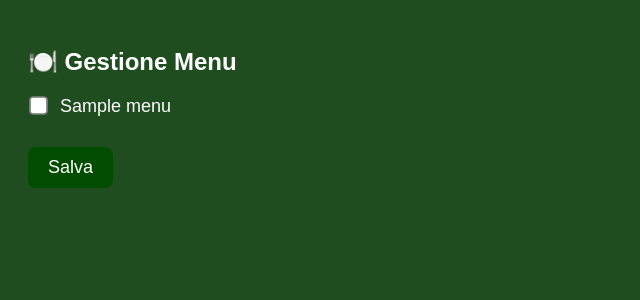
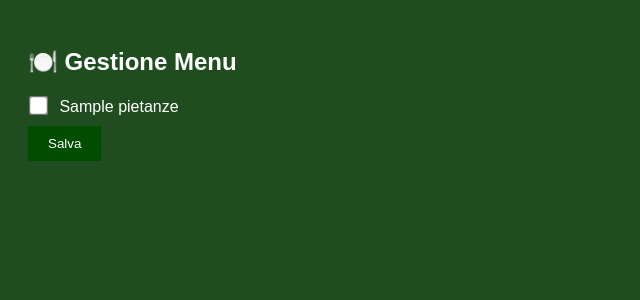
Before and after one commit to emiliomaj60-lang/alpini-preordini, a Flask app: template templates/admin_menu.html in a window 1280 px wide. Shown: the top 300 px of the page, without its empty margins (0-640 px from the left). Run offline with Flask 3, Linux system fonts and the light colour scheme; the template is opened without the code that fills it: most values are stand-ins (such as "Sample title", 1, 10 or a date in 2020).

Commit message:
Add files via upload

```diff
--- a/templates/admin_menu.html
+++ b/templates/admin_menu.html
@@ -5,9 +5,9 @@
     <meta name="viewport" content="width=device-width, initial-scale=1">
     <style>
         body { background: #1f4d1f; color: white; font-family: Arial; padding: 20px; }
-        label { display: block; margin: 10px 0; font-size: 18px; }
-        input[type=checkbox] { transform: scale(1.4); margin-right: 10px; }
-        button { margin-top: 20px; padding: 10px 20px; background: #004d00; color: white; border: none; border-radius: 8px; font-size: 18px; }
+        label { display: block; margin: 10px 0; }
+        input[type=checkbox] { transform: scale(1.5); margin-right: 10px; }
+        button { padding: 10px 20px; background: #004d00; color: white; border: none; }
     </style>
 </head>
 <body>
@@ -15,10 +15,10 @@
 <h2>🍽️ Gestione Menu</h2>
 
 <form method="POST">
-    {% for p in menu %}
+    {% for p in menu.pietanze %}
         <label>
-            <input type="checkbox" name="esauriti" value="{{ p.nome }}" {% if p.esaurita %}checked{% endif %}>
-            {{ p.nome }}
+            <input type="checkbox" name="esaurita_{{ loop.index0 }}" {% if p.esaurita %}checked{% endif %}>
+            {{ p.nome }} {% if p.esaurita %}<span style="color:red;">(ESURITA)</span>{% endif %}
         </label>
     {% endfor %}
 
```
